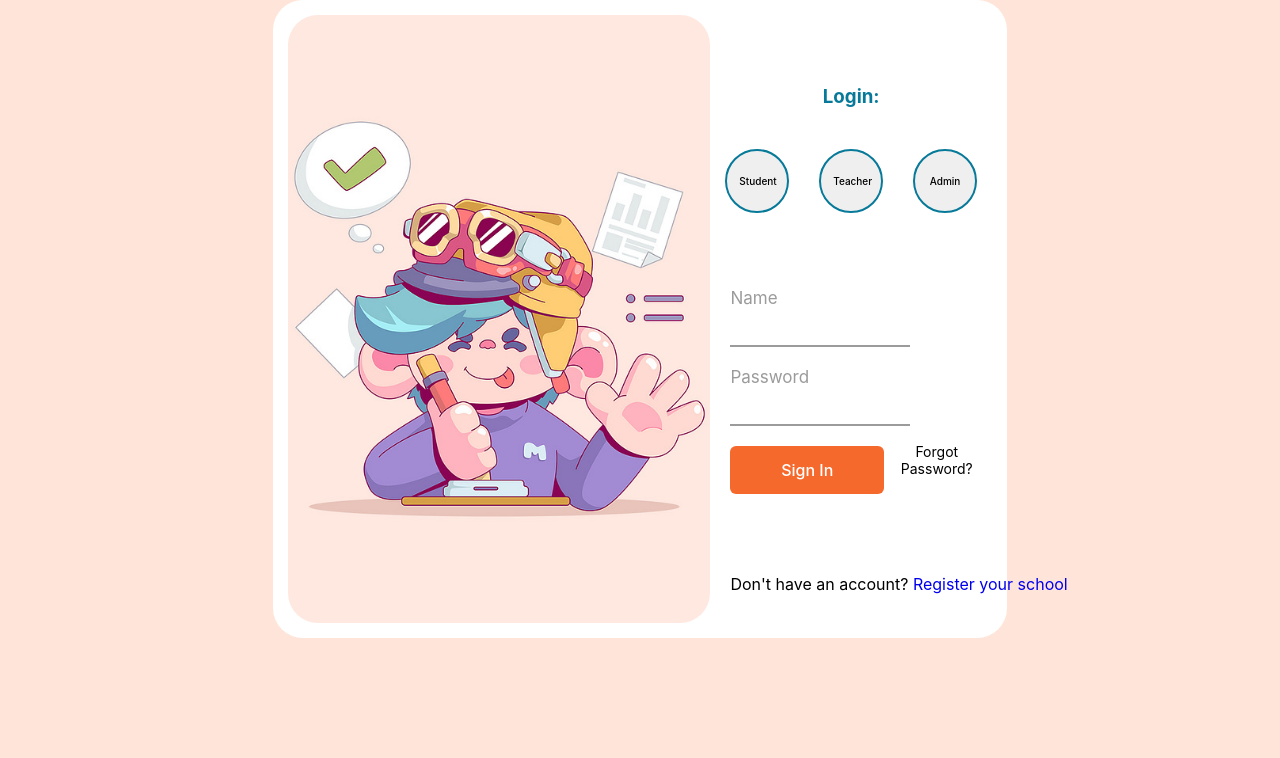
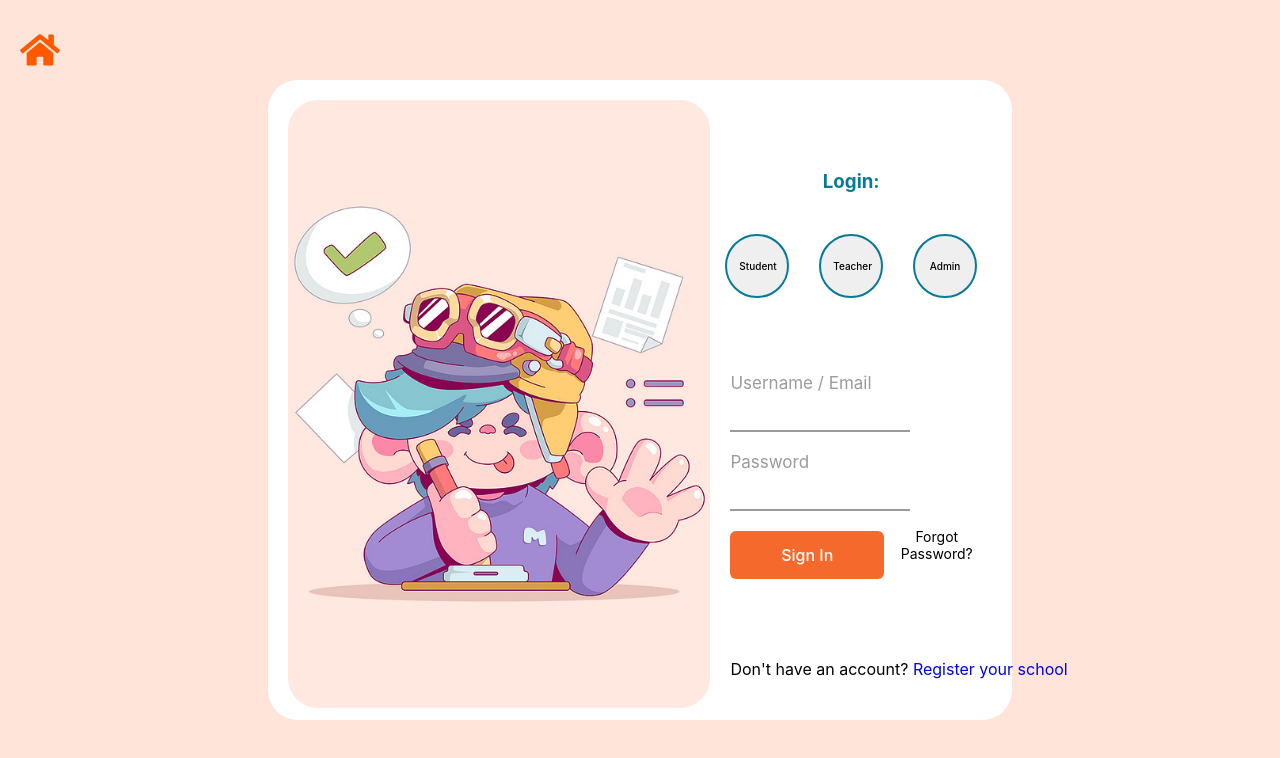
Before and after one commit to BipinKarmacharya/SchoolManagementSystem, a React (Vite) app in the folder Frontend/: page /login in a window 1280 px wide. Shown: the top 758 px of the page. Built offline with nearby package versions, Linux system fonts and the light colour scheme.

Commit message:
UI of Login Portal

```diff
--- a/Frontend/src/Pages/Authentication/Login.jsx
+++ b/Frontend/src/Pages/Authentication/Login.jsx
@@ -1,6 +1,8 @@
 import { useState } from "react";
 import { useNavigate } from "react-router-dom";
 import { Link } from "react-router-dom";
+import { FaHome } from "react-icons/fa";
+
 
 import "/src/assets/CSS/Pages/Authentication.css";
 
@@ -34,6 +36,7 @@ function Login() {
 
   return (
     <div className="login">
+      <Link to = "/"><FaHome  className="LoginHomeIcon"/></Link>
       <div id="login-container" className="login-Container">
         {/* Image Slider */}
         <div id="img-slider" className="img-slider">
@@ -74,7 +77,7 @@ function Login() {
                 required
               />
               <label for="name" className="form__label" id="name">
-                Name
+                Username / Email
               </label>
             </div>
             <div className="form__group field">
--- a/Frontend/src/Pages/Authentication/RegisterSchool.jsx
+++ b/Frontend/src/Pages/Authentication/RegisterSchool.jsx
@@ -1,5 +1,6 @@
 import { useState } from "react";
 import { Link } from "react-router-dom";
+import { FaHome } from "react-icons/fa";
 
 import "/src/assets/CSS/Pages/Authentication.css";
 
@@ -26,6 +27,7 @@ function RegisterSchool() {
 
   return (
     <div className="register-school">
+      <Link to = "/"><FaHome className="HomeIcon"/></Link>
       <div class="register-container">
         <div className="registration-form-container">
           <h2>Register Your School</h2>
--- a/Frontend/src/Pages/Dashboard.jsx
+++ b/Frontend/src/Pages/Dashboard.jsx
@@ -56,7 +56,7 @@ const Dashboard = () => {
           <MyCalendar />
         </div>
 
-        <div className="checkDiv">Check Div</div>
+        {/* <div className="checkDiv">Check Div</div> */}
       </div>
     </div>
   );
--- a/Frontend/src/assets/CSS/Pages/Authentication.css
+++ b/Frontend/src/assets/CSS/Pages/Authentication.css
@@ -1,11 +1,27 @@
 .register-school {
-  /* background-color: #006afe; */
   height: 100vh;
   width: 100vw;
+  display: flex;
+  justify-content: center;
+  align-items: center;
+}
+.LoginHomeIcon,
+.HomeIcon {
+  position: absolute;
+  top: 30px;
+  left: 20px;
+  font-size: 40px;
+  z-index: 1000;
+}
+.LoginHomeIcon {
+  color: #ff5900;
+}
+.HomeIcon {
+  color: #0033ff;
 }
 .register-container {
   width: 55vw;
-  margin: 0px auto;
+  height: 600px;
   padding: 15px;
   border-radius: 30px;
   display: flex;
@@ -100,14 +116,17 @@
 .login {
   height: 100vh;
   width: 100vw;
+  display: flex;
+  justify-content: center;
+  align-items: center;
   background-color: #ffe5d9;
 }
 
 /* Container Styles */
 .login-Container {
   width: 55vw;
-  margin: 0 auto;
-  padding: 15px;
+  height: 600px;
+  padding: 20px;
   background-color: #ffffff;
   border-radius: 30px;
   display: flex;
@@ -190,15 +209,6 @@
 
 
 /* Form Styles */
-
-
-/* .login-form>input {
-  height: 1rem;
-  width: 100%;
-  font-size: 0.9rem;
-  padding: 1rem;
-  outline: none;
-} */
 
 .form__group {
   position: relative;
```
